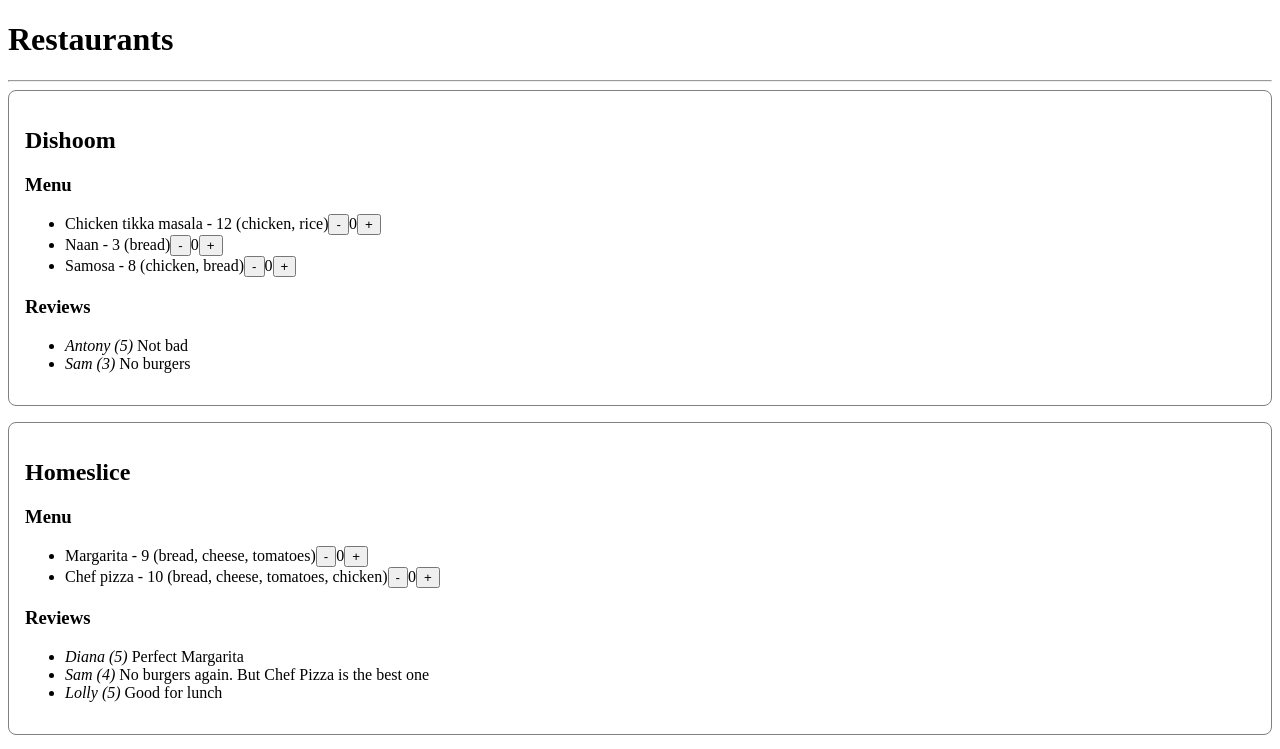
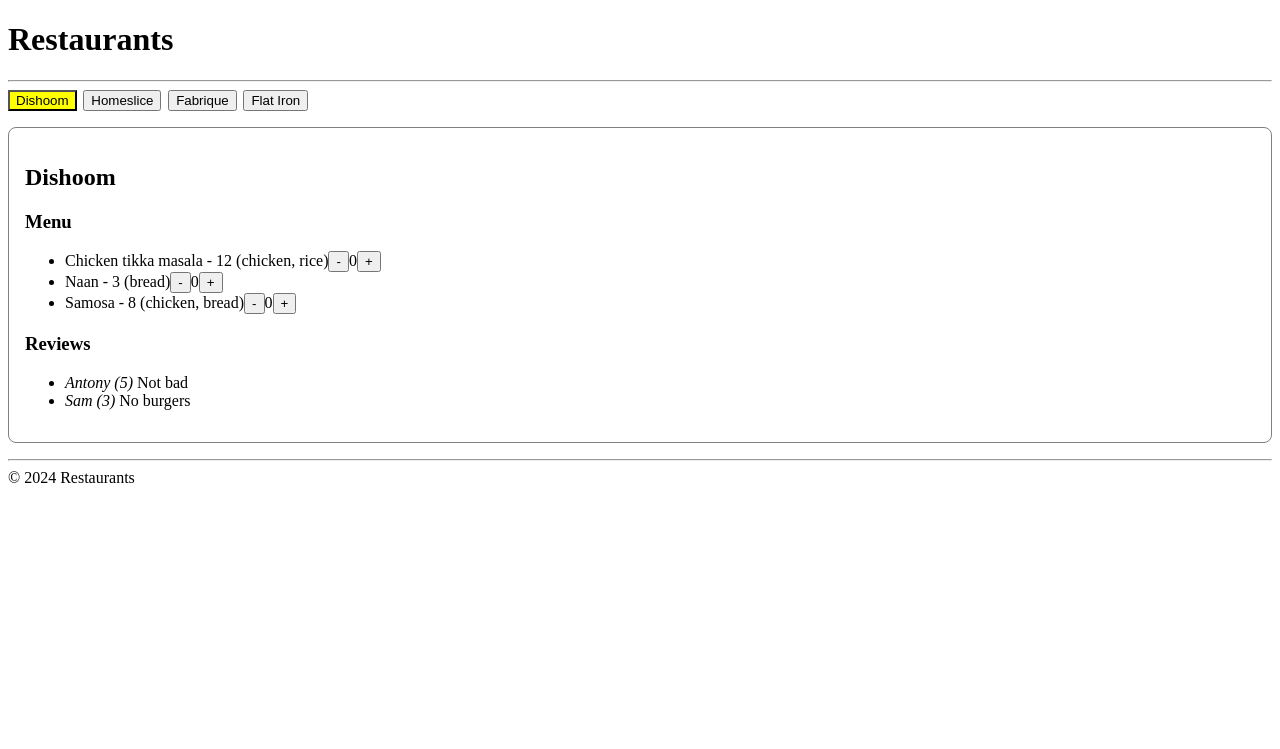
Before and after one commit to amiskov-edu/jsr-react-2024, a React app: page / in a window 1280 px wide. Shown: the top 749 px of the page. Built offline with nearby package versions, Linux system fonts and the light colour scheme; the HTML template or start-up script is replaced by a standard one.

Commit message:
add basic tabs

```diff
--- a/src/App.jsx
+++ b/src/App.jsx
@@ -1,11 +1,15 @@
+
 import {Header} from './components/header/component.jsx'
 import {Footer} from './components/footer/component.jsx'
 import {Restaurants} from './components/restaurants/component.jsx'
+// import {Tabs} from './components/tabs/component.jsx'
 
-export const App = ({restaurants}) => <div>
+export const App = ({restaurants}) => {
+    return <div>
         <Header/>
         <hr/>
         <Restaurants restaurants={restaurants}/>
         <hr/>
         <Footer/>
     </div>
+}
--- a/src/components/restaurants/component.jsx
+++ b/src/components/restaurants/component.jsx
@@ -1,11 +1,31 @@
-import {Restaurant} from '../restaurant/component.jsx'
+import {useState} from 'react';
+import {Restaurant} from '../restaurant/component.jsx';
+import './style.css';
 
 export const Restaurants = ({restaurants}) => {
+    const [active, setActiveRestaurant] = useState(0);
+
     if (restaurants.length === 0) {
         return <div>Restaurants not found.</div>
     }
 
     return <>
-        {restaurants.map(restaurant => <Restaurant restaurant={restaurant}/>)}
+        <div className='tabs'>
+            {restaurants.map((r, idx) =>
+                <button
+                    className={(idx === active) ? 'active' : ''}
+                    onClick={() => setActiveRestaurant(idx)}>
+                    {r.name}
+                </button>
+            )}
+        </div>
+
+        {restaurants.map((restaurant, idx) => {
+            if (idx === active) {
+                return <Restaurant restaurant={restaurant}/>
+            } else {
+                return;
+            }
+        })}
     </>
 }
--- /dev/null
+++ b/src/components/restaurants/style.css
@@ -0,0 +1,11 @@
+.tabs {
+    margin-bottom: 1em;
+}
+
+.tabs button {
+    margin-right: .5em;
+}
+
+.tabs button.active {
+    background: yellow;
+}
--- /dev/null
+++ b/src/components/tabs/component.jsx
@@ -0,0 +1,12 @@
+export const Tabs = ({restaurants}) => {
+    return (
+        <div>
+            {restaurants.map((r, idx) => {
+                return <button
+                    onClick={() => setActiveRestaurant(idx)}>
+                    {r.name}
+                </button>
+            })}
+        </div>
+    )
+}
```
Lines whose indentation alone changed are shown as unchanged.
